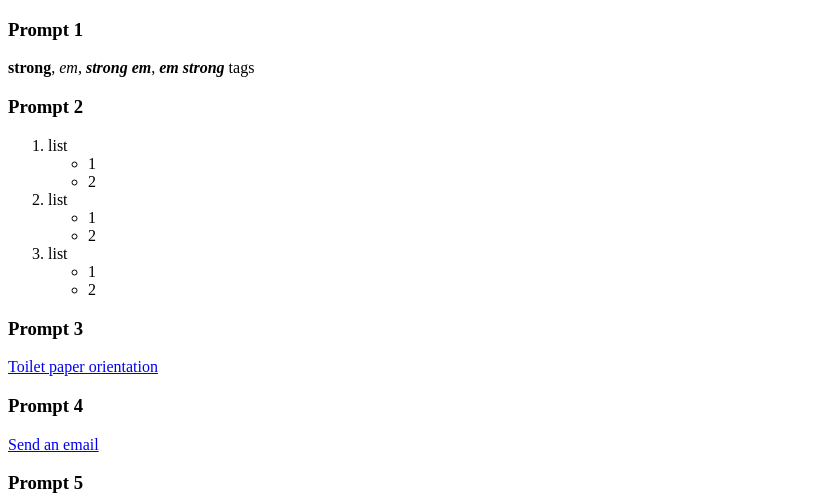
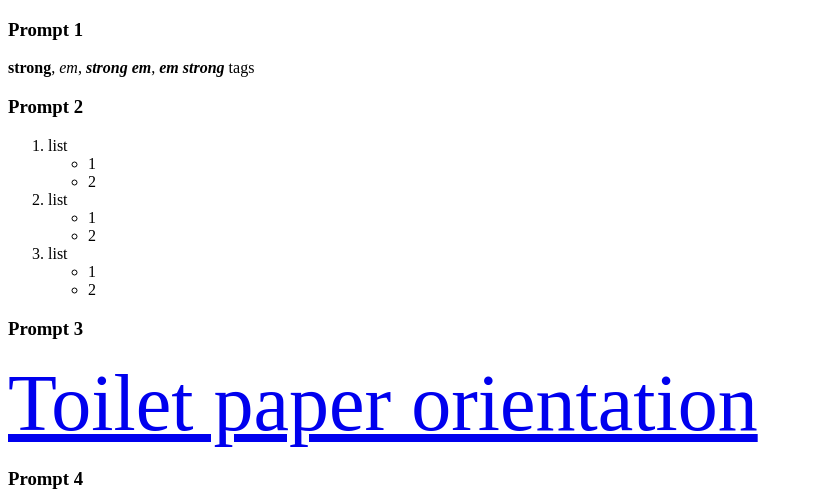
Before and after one commit to EddyXia/interaction-project-1, a plain HTML site: page index.html in a window 1280 px wide. Shown: the top 497 px of the page, without its empty margins (0-813 px from the left). Drawn offline with Linux system fonts and the light colour scheme.

Commit message:
v1.12
minor font size change on prompt 3

```diff
--- a/index.html
+++ b/index.html
@@ -41,7 +41,7 @@
      <section>
         <h3>Prompt 3</h3>
         <div>
-             <a href="https://en.wikipedia.org/wiki/Toilet_paper_orientation" target="_blank">Toilet paper orientation</a>
+             <a href="https://en.wikipedia.org/wiki/Toilet_paper_orientation" target="_blank" style="font-size:5em;">Toilet paper orientation</a>
         </div>
      </section>
      <section>
```
